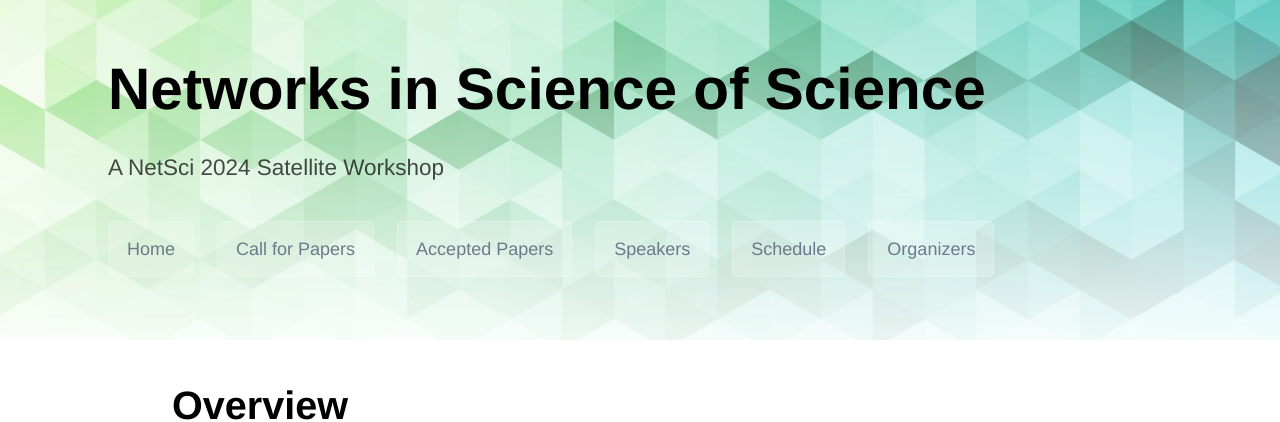
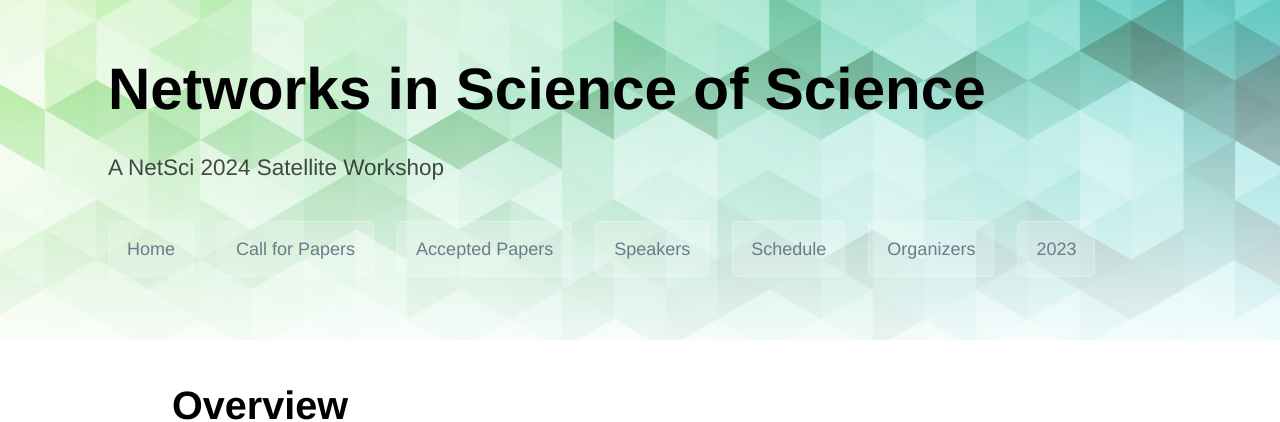
Before and after one commit to netscisci/netscisci.github.io, a Jekyll site: the page built from index.md, in a window 1280 px wide. Shown: the top 422 px of the page. Built offline with Jekyll 4.4.1, drawn with Linux system fonts in a browser that asks for light colours; some web fonts are replaced; our own code applies the rules of GitHub Pages for plain Markdown files.

Commit message:
Update _config.yml

```diff
--- a/_config.yml
+++ b/_config.yml
@@ -10,6 +10,7 @@ navigation:
   Speakers: "/speakers"
   Schedule: "/schedule"
   Organizers: "/organizers"
+  2023: "/2023"
 
 markdown: kramdown
 
```
